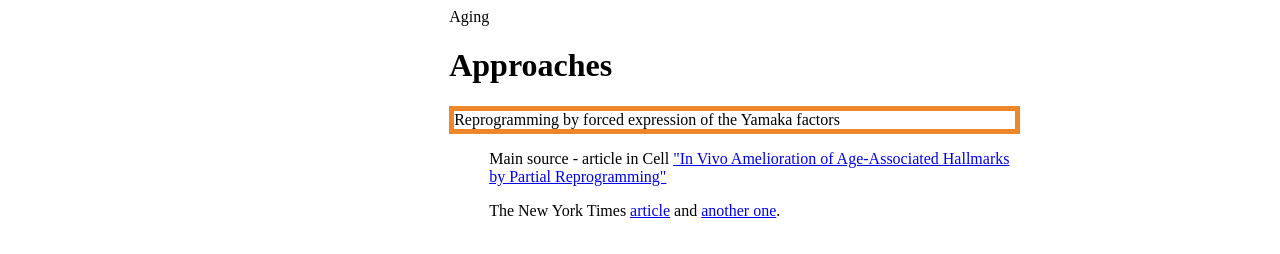
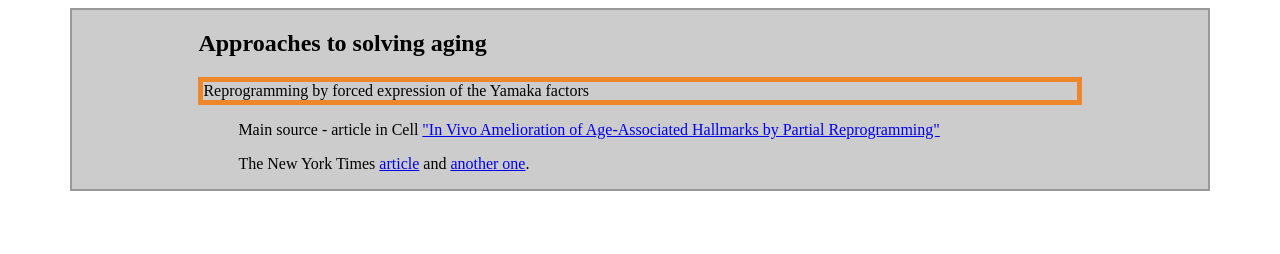
Before and after one commit to Shayol/Aging, a plain HTML site: page index.html in a window 1280 px wide. Drawn offline with Linux system fonts and the light colour scheme.

Commit message:
add color to container and delete header tag

```diff
--- a/aging.css
+++ b/aging.css
@@ -12,8 +12,10 @@ html {
 	max-width: 1140px;
 	margin-right: auto;
 	margin-left: auto;
-	padding-left: 30%;
-	padding-right: 15%;
+	padding-left: 10%;
+	padding-right: 10%;
+	background-color: #cccccc;
+	border: 2px solid #999999;
 }
 
 dt {
--- a/index.html
+++ b/index.html
@@ -7,8 +7,7 @@
   </head>
   <body>
     <div class="container">
-    <header>Aging</header>
-    <h1>Approaches</h1>
+    <h2>Approaches to solving aging</h2>
     <dl>
         <dt>Reprogramming by forced expression of the Yamaka factors</dt>
     	<dd><p>Main source - article in Cell <a href="http://www.cell.com/cell/fulltext/S0092-8674(16)31664-6">"In Vivo Amelioration of Age-Associated Hallmarks by Partial Reprogramming"</a></p>
```
